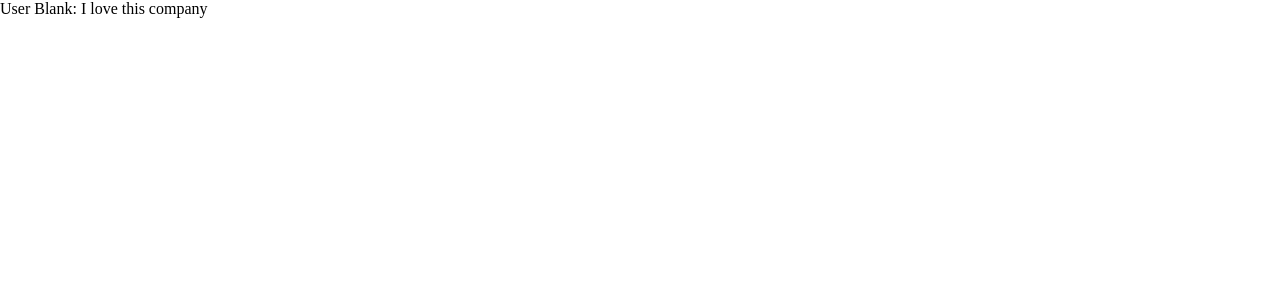
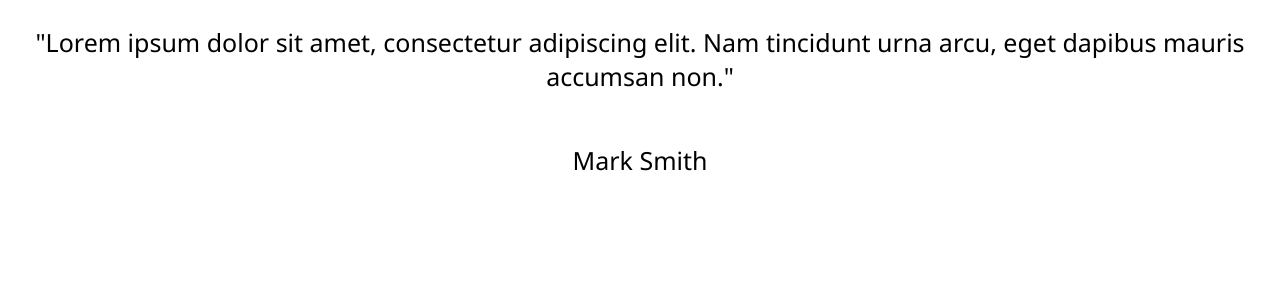
Before and after one commit to mpatel18/Builder-Service-Site, a Vue app in the folder site/: page /review in a window 1280 px wide. Shown: the top 300 px of the page. Built offline with nearby package versions, Linux system fonts and the light colour scheme.

Commit message:
updated user review component

```diff
--- a/site/src/components/UserData.vue
+++ /dev/null
@@ -1,15 +0,0 @@
-<template>
-    <div class="data">
-        User Blank: I love this company
-    </div>
-</template>
-
-<script>
-export default {
-    name: 'UserData',
-}
-</script>
-
-<style scoped lang='scss'>
-
-</style>
--- /dev/null
+++ b/site/src/components/UserReview.vue
@@ -0,0 +1,36 @@
+<template>
+    <div class="review">
+        <p>{{ review }}</p>
+        <p>{{ name }}</p>
+    </div>
+</template>
+
+<script>
+import i18n from '@/plugins/i18n';
+
+export default {
+    name: 'UserReview',
+    props: {
+        name: String,
+        review: String
+    },
+    methods: {
+      changeLocale(locale) {
+        i18n.locale = locale;
+      }
+    }
+}
+</script>
+
+<style scoped lang='scss'>
+    .review {
+        font-size: 25px;
+        font-style: bold;
+        font-family: 'Segoe UI', sans-serif, monospace;
+        text-align: center;
+
+        p {
+            padding: 1em;
+        }
+    }
+</style>
--- a/site/src/views/Review.vue
+++ b/site/src/views/Review.vue
@@ -1,15 +1,18 @@
 <template>
   <div class="review">
-      <UserData/>
+      <UserReview
+        name='Mark Smith'
+        review='"Lorem ipsum dolor sit amet, consectetur adipiscing elit. Nam tincidunt urna arcu, eget dapibus mauris accumsan non."'
+      />
   </div>
 </template>
 
 <script>
-import UserData from '@/components/UserData.vue'
+import UserReview from '@/components/UserReview.vue'
 export default {
     name: "Review",
     components: {
-      UserData
+      UserReview
     }
 }
 </script>
```
